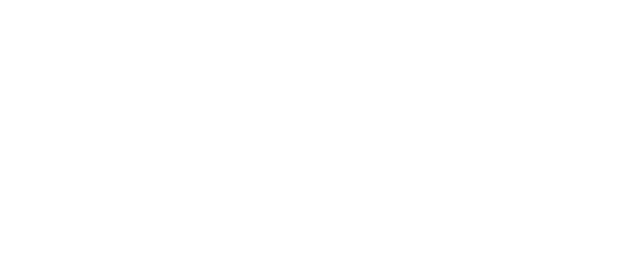
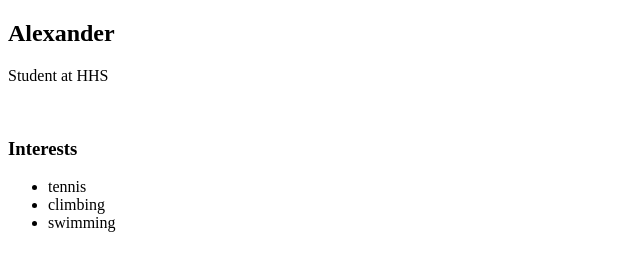
Before and after one commit to AlexDaigle/AlexDaigle.github.io, a plain HTML site: page index.html in a window 1280 px wide. Shown: the whole page, without its empty margins (0-640 px from the left). Drawn offline with Linux system fonts and the light colour scheme.

Commit message:
commit 8/19

```diff
--- a/index.html
+++ b/index.html
@@ -1,13 +1,35 @@
 <!DOCTYPE html>
 <html>
   <head>
-    <title>CHANGE ME</title>
+    <title>Generic Website</title>
   </head>
 
   <body>
     <!-- All content goes here -->
     <div id="all-contents">
+      <nav>
 
+      </nav>
+
+      <main>
+        <div class="content">
+          <h2>Alexander</h2>
+          <p>Student at HHS</p>
+          <div class="sidebar">
+            <div id="interests">
+              <img class="sidebar-img"src="">
+            </div>
+             <h3>Interests</h3>
+             <ul>
+              <li>tennis</li>
+              <li>climbing</li>
+              <li>swimming</li>
+            </ul>
+          </div>
+        </div>
+
+
+      </main>
     </div>
   </body>
 </html>
```
Also changed, not shown: images/HHS purple h.png (added).
